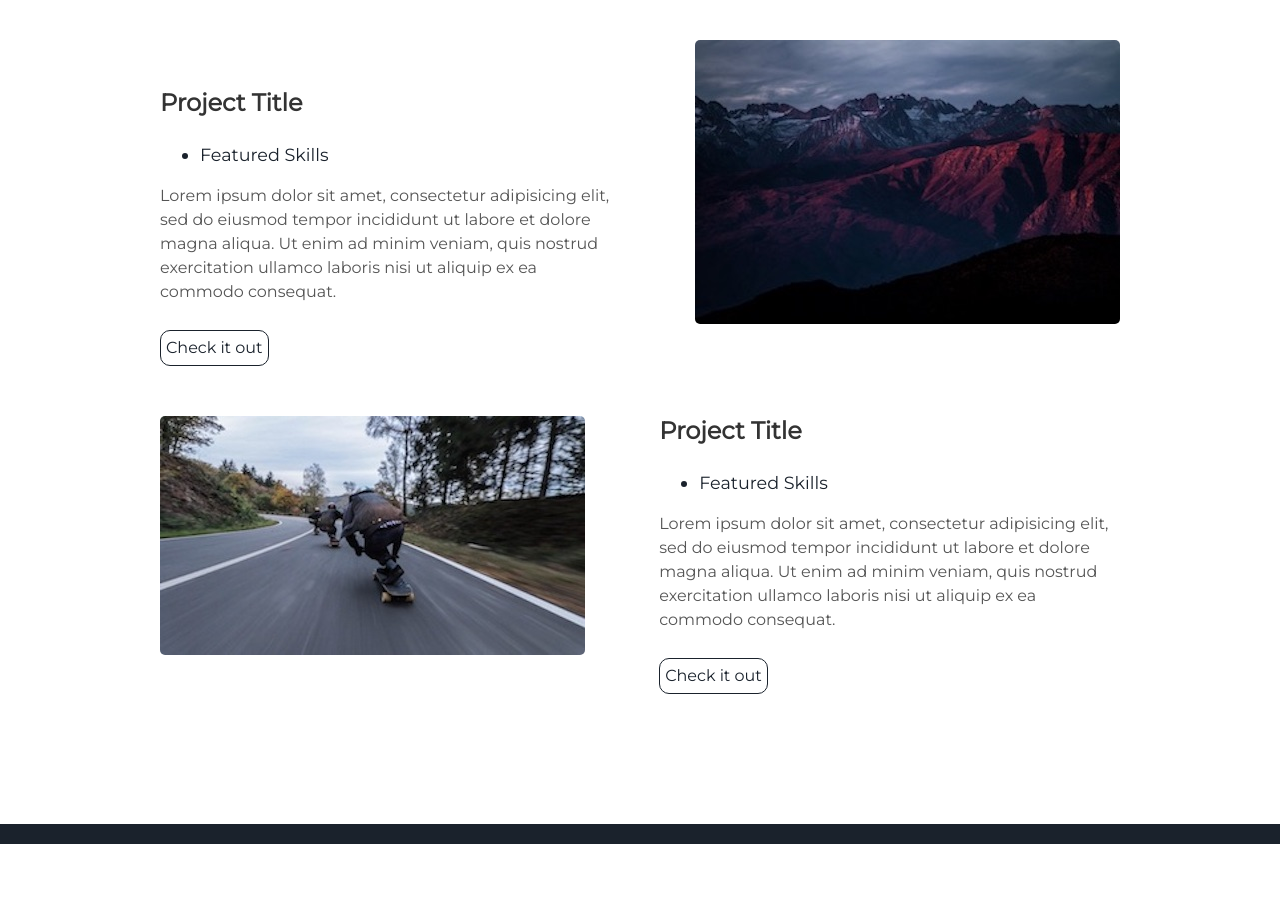
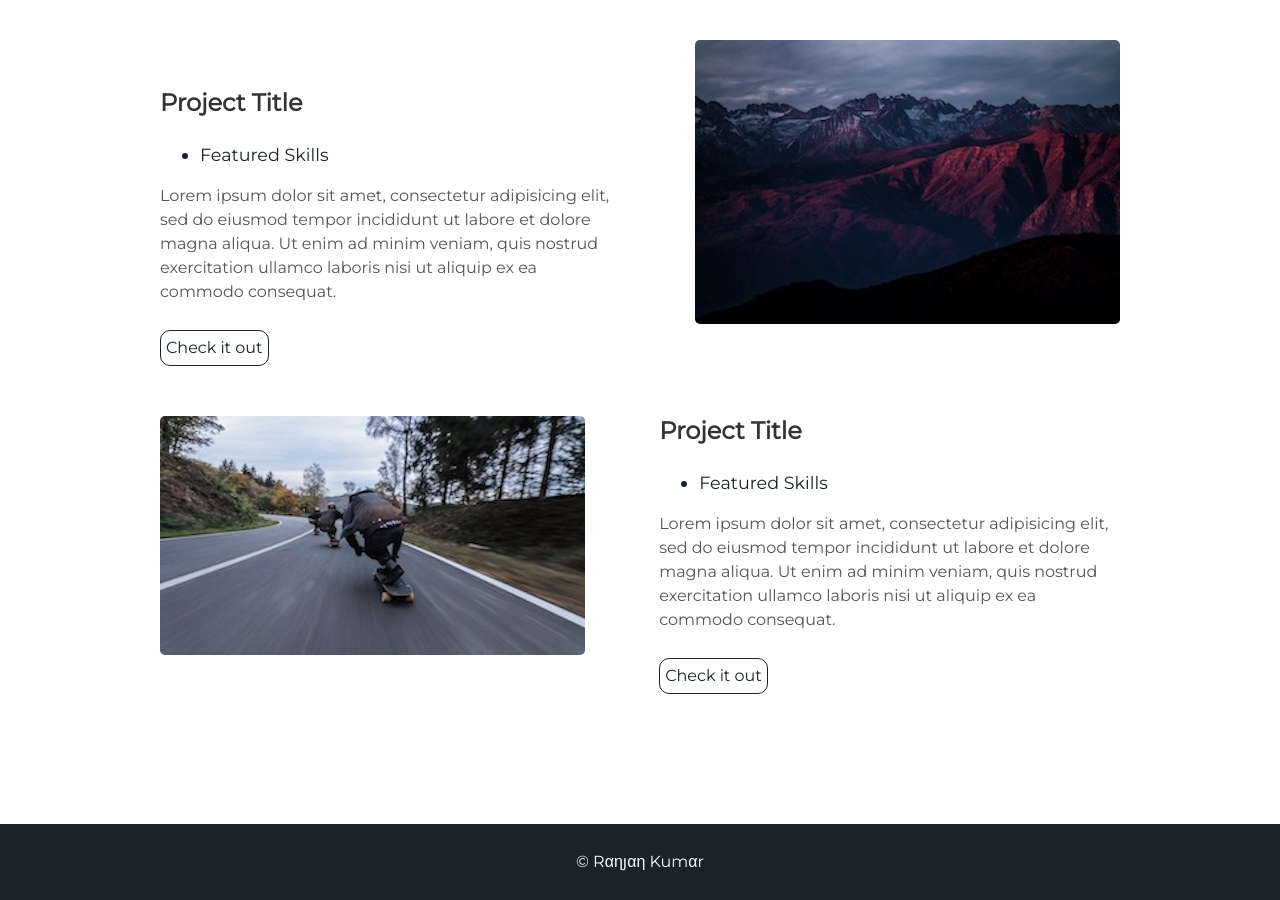
Before and after one commit to kabir0104k/whoami, a Jekyll site: the page built from index.html, in a window 1280 px wide and 900 px high, scrolled down 1683 px. Built offline with Jekyll 4.4.1, drawn with Linux system fonts in a browser that asks for light colours; before the commit the page ends 2527 px from its top, so only the background shows below that.

Commit message:
Update footer.html

```diff
--- a/_includes/footer.html
+++ b/_includes/footer.html
@@ -1,4 +1,5 @@
 <footer class="footer">
+    <p>&copy; {{site.username}}</p>
 </footer>
 <script src="//cdn.jsdelivr.net/particles.js/2.0.0/particles.min.js"></script>
 <script src="{{ "/assets/js/sweet-scroll.min.js" | prepend: site.baseurl }}"></script>
```
